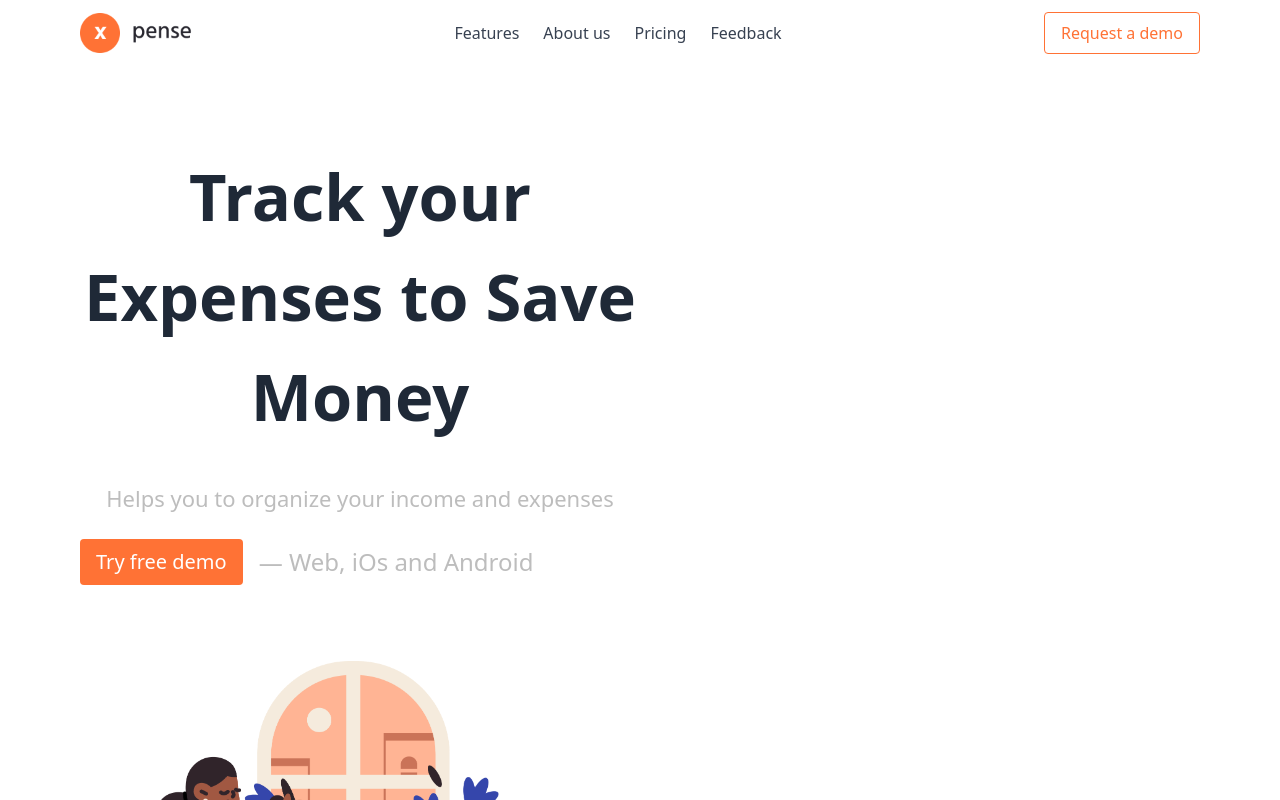
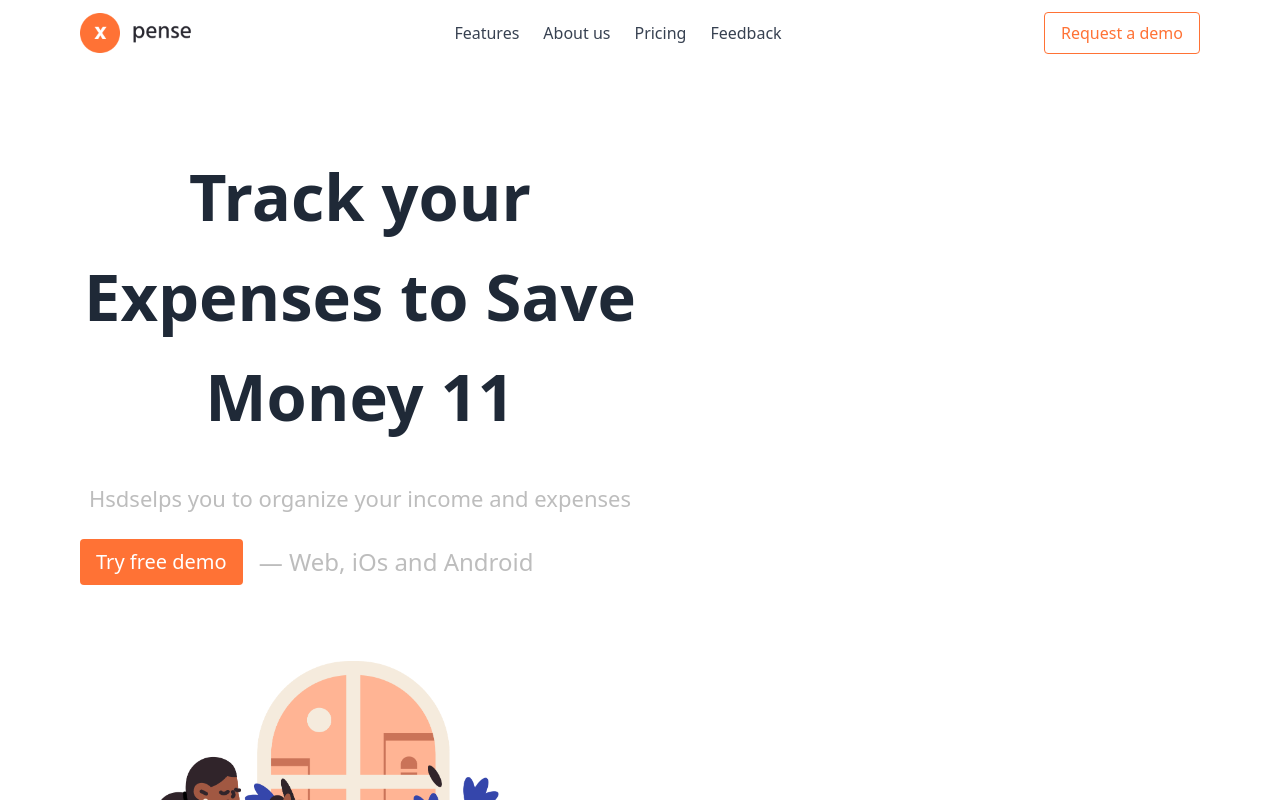
Before and after one commit to trusha98/expense-tracker, a React (Create React App) app: page / in a window 1280 px wide. Shown: the top 800 px of the page. Built offline with nearby package versions, Linux system fonts and the light colour scheme.

Commit message:
small changes

```diff
--- a/src/components/Hero.js
+++ b/src/components/Hero.js
@@ -11,9 +11,9 @@ export default function Hero(props) {
             <div className="xl:flex xl:flex-col lg:flex-row justify-center gap-5 ">
                 <div className="xl:w-1/2 xl:flex xl:flex-col  justify-center lg:width-full lg:mb-4 lg:text-center">
                 <h1 className="text-[88px] font-bold mb-4 text-gray-800 leading-[100px] md:text-[65px] md:text-center">
-           Track your Expenses to Save Money
+           Track your Expenses to Save Money 11
           </h1>
-          <p className="text-[#BDBDBD] mt-5 text-[22px] md:text-center"> Helps you to organize your income and expenses</p>
+          <p className="text-[#BDBDBD] mt-5 text-[22px] md:text-center"> Hsdselps you to organize your income and expenses</p>
           <div className="xl:flex md:text-center gap-4">
           <button className="bg-[#FF7235] text-white px-6 py-4 font-normal rounded mt-6  text-[24px] md:px-4 md:py-2 md:text-[20px]">
              Try free demo {/*<KeyboardArrowDownIcon/> */}
```
